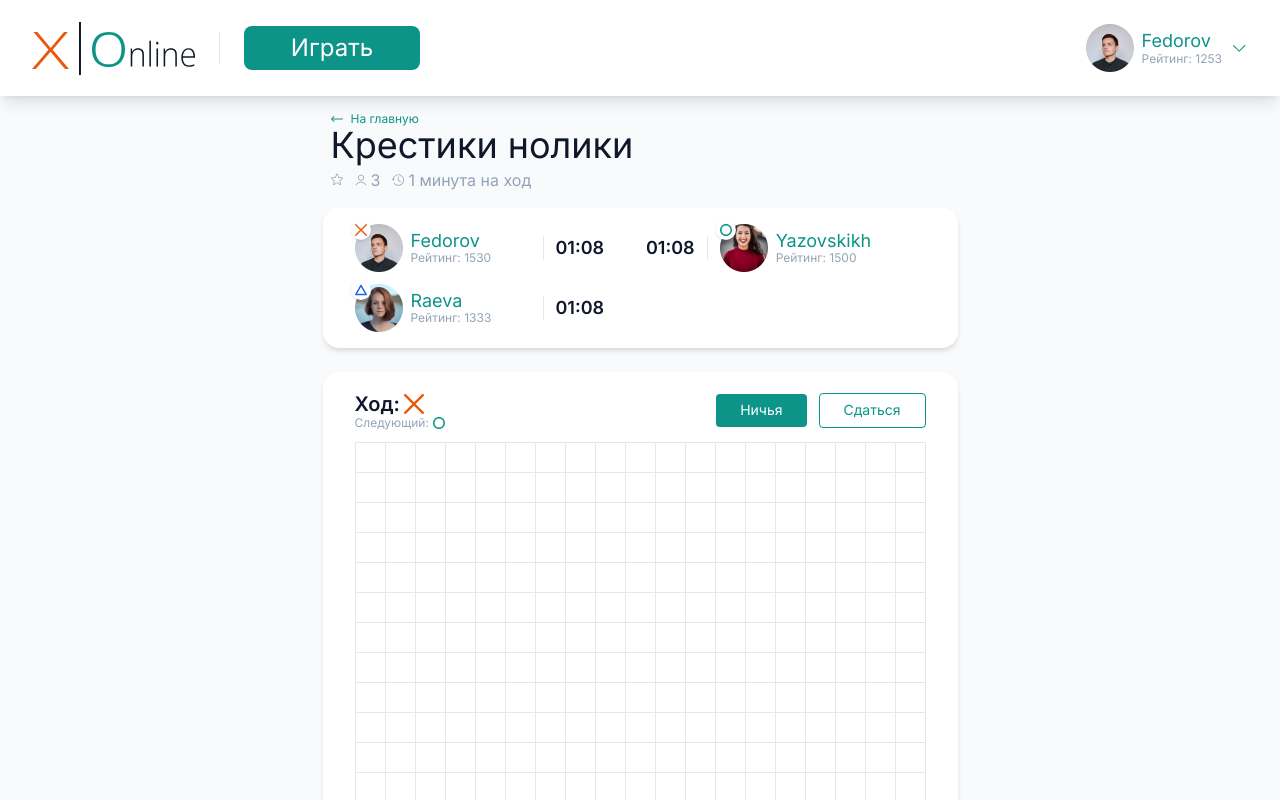
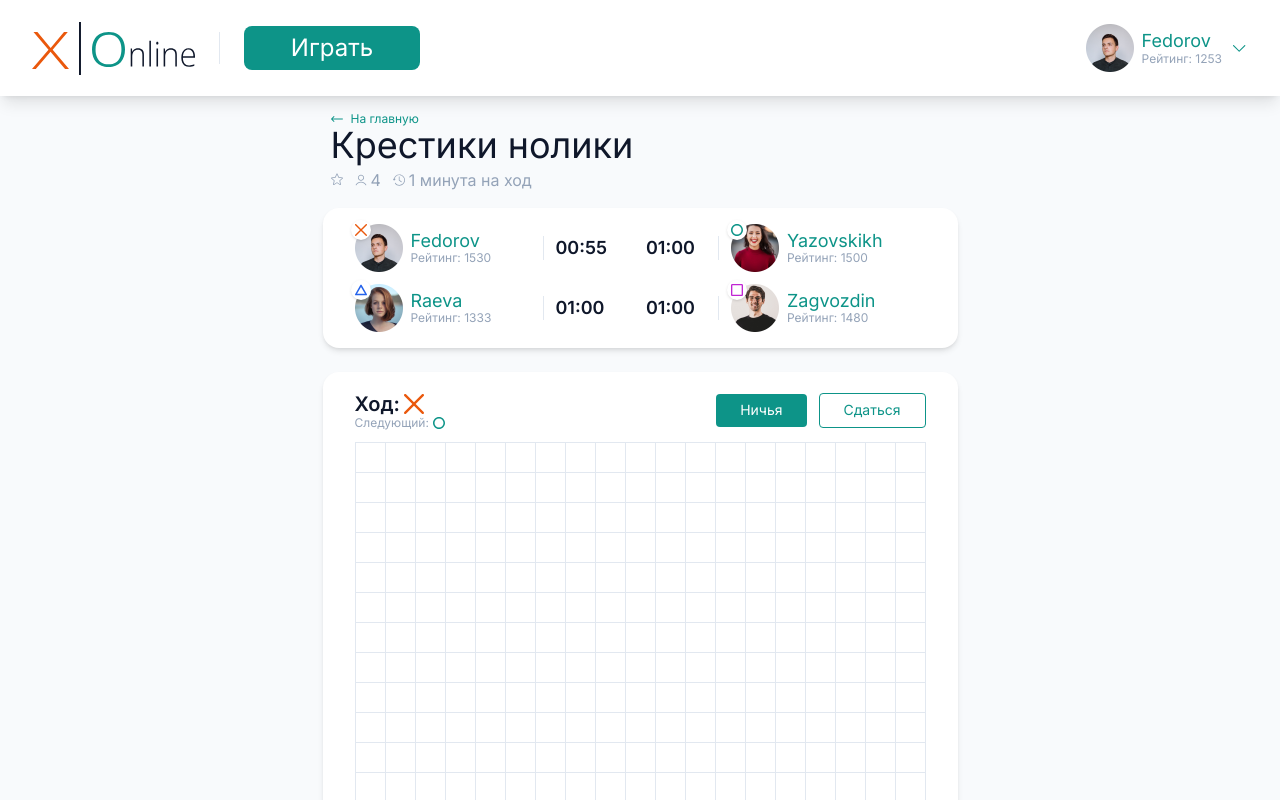
Before and after one commit to Sem4eZ/tic-tac-toe-onlive-version, a Next.js app: page / in a window 1280 px wide. Shown: the top 800 px of the page. Built offline with nearby package versions, Linux system fonts and the light colour scheme.

Commit message:
add: timer

```diff
--- a/components/game/game-field.jsx
+++ b/components/game/game-field.jsx
@@ -1,12 +1,14 @@
 import clsx from "clsx";
 import { UiButton } from "../uikit/ui-button";
 import { GameSymbol } from "./game-symbol";
-import { useGameState } from "./use-game-state";
 
-export function GameField({ className, playersCount }) {
-  const { cells, currentMove, handleCellClick, nextMove } =
-    useGameState(playersCount);
-
+export function GameField({
+  className,
+  cells,
+  currentMove,
+  nextMove,
+  handleCellClick,
+}) {
   const actions = (
     <>
       <UiButton size="md" variant="primary">
--- a/components/game/game-info.jsx
+++ b/components/game/game-info.jsx
@@ -1,8 +1,8 @@
 import { clsx } from "clsx";
 import { Profile } from "../profile/porfile";
-import { CrossIcon } from "./icons/cross-icon";
 import { GameSymbol } from "./game-symbol";
 import { GAME_SYMBOLS } from "./constants";
+import { useEffect, useState } from "react";
 
 import avatarSrc1 from "./images/avatar-1.png";
 import avatarSrc2 from "./images/avatar-2.png";
@@ -40,7 +40,7 @@
   },
 ];
 
-export function GameInfo({ className, playersCount }) {
+export function GameInfo({ className, playersCount, currentMove }) {
   return (
     <div
       className={clsx(
@@ -53,13 +53,40 @@
           key={player.id}
           playerInfo={player}
           isRight={index % 2 === 1}
+          isTimerRunning={currentMove === player.symbol}
         />
       ))}
     </div>
   );
 }
 
-function PlayerInfo({ playerInfo, isRight }) {
+function PlayerInfo({ playerInfo, isRight, isTimerRunning }) {
+  const [seconds, setSeconds] = useState(60);
+
+  const minutesString = String(Math.floor(seconds / 60)).padStart(2, "0");
+  const secondsString = String(seconds % 60).padStart(2, "0");
+
+  const isDanger = seconds < 15;
+
+  useEffect(() => {
+    if (isTimerRunning) {
+      const interval = setInterval(() => {
+        setSeconds((s) => Math.max(s - 1, 0));
+      }, 1000);
+      return () => {
+        clearInterval(interval);
+        setSeconds(60);
+      };
+    }
+  }, [isTimerRunning]);
+
+  const getTimerColor = () => {
+    if (isTimerRunning) {
+      return isDanger ? "text-orange-600" : "text-slate-900";
+    }
+    return "text-slate-200";
+  };
+
   return (
     <div className="flex gap-3 items-center">
       <div className={clsx("relative", isRight && "order-3")}>
@@ -78,11 +105,13 @@
       ></div>
       <div
         className={clsx(
-          "text-slate-900 text-lg font-semibold",
+          "text-slate-900 text-lg font-semibold w-[60px]",
           isRight && "order-1",
+          isDanger ? "text-orange-600" : "text-slate-900",
+          getTimerColor(),
         )}
       >
-        01:08
+        {minutesString}:{secondsString}
       </div>
     </div>
   );
--- a/components/game/index.js
+++ b/components/game/index.js
@@ -2,3 +2,4 @@
 export { GameInfo } from "./game-info";
 export { GameField } from "./game-field";
 export { GameSymbol } from "./game-symbol";
+export { useGameState } from "./use-game-state";
--- a/pages/index.jsx
+++ b/pages/index.jsx
@@ -1,17 +1,31 @@
 import { Header } from "../components/header/header";
 import { GameInfo, GameTitle, GameField } from "../components/game";
 import { useState } from "react";
+import { useGameState } from "/components/game/use-game-state";
 
 export default function HomePage() {
-  const [playersCount] = useState(3);
+  const [playersCount] = useState(4);
+  const { cells, currentMove, handleCellClick, nextMove } =
+    useGameState(playersCount);
 
   return (
     <div className="bg-slate-50 min-h-screen">
       <Header />
       <main className="pt-4 mx-auto w-max">
         <GameTitle playersCount={playersCount} />
-        <GameInfo playersCount={playersCount} className="mt-4" />
-        <GameField playersCount={playersCount} className="mt-6" />
+        <GameInfo
+          playersCount={playersCount}
+          className="mt-4"
+          currentMove={currentMove}
+        />
+        <GameField
+          playersCount={playersCount}
+          className="mt-6"
+          cells={cells}
+          currentMove={currentMove}
+          nextMove={nextMove}
+          handleCellClick={handleCellClick}
+        />
       </main>
     </div>
   );
```
